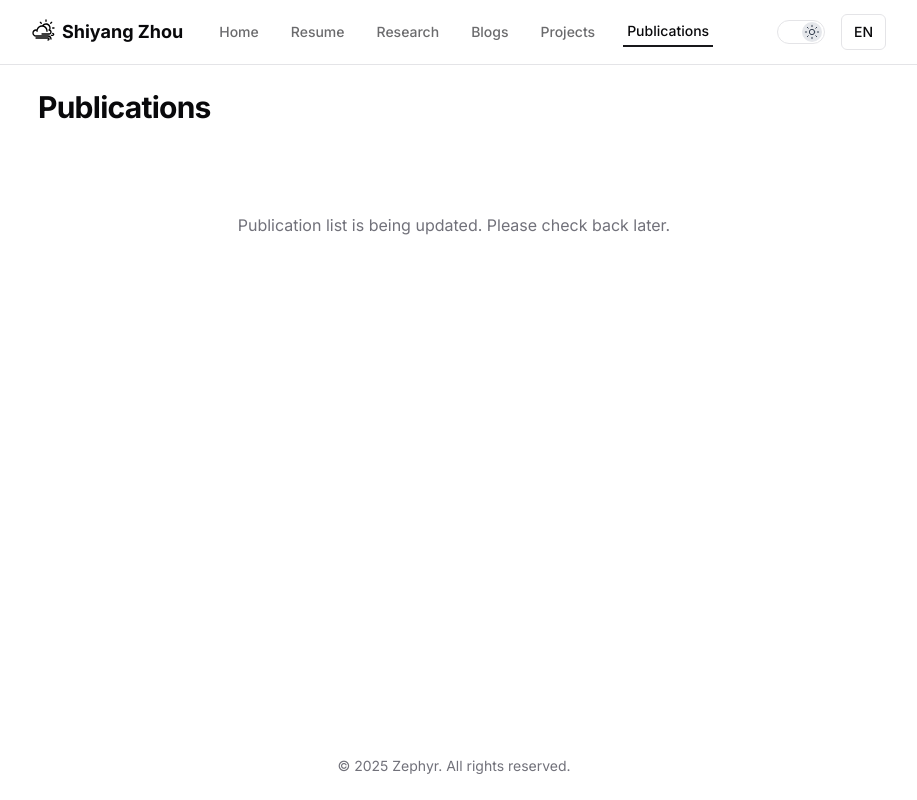
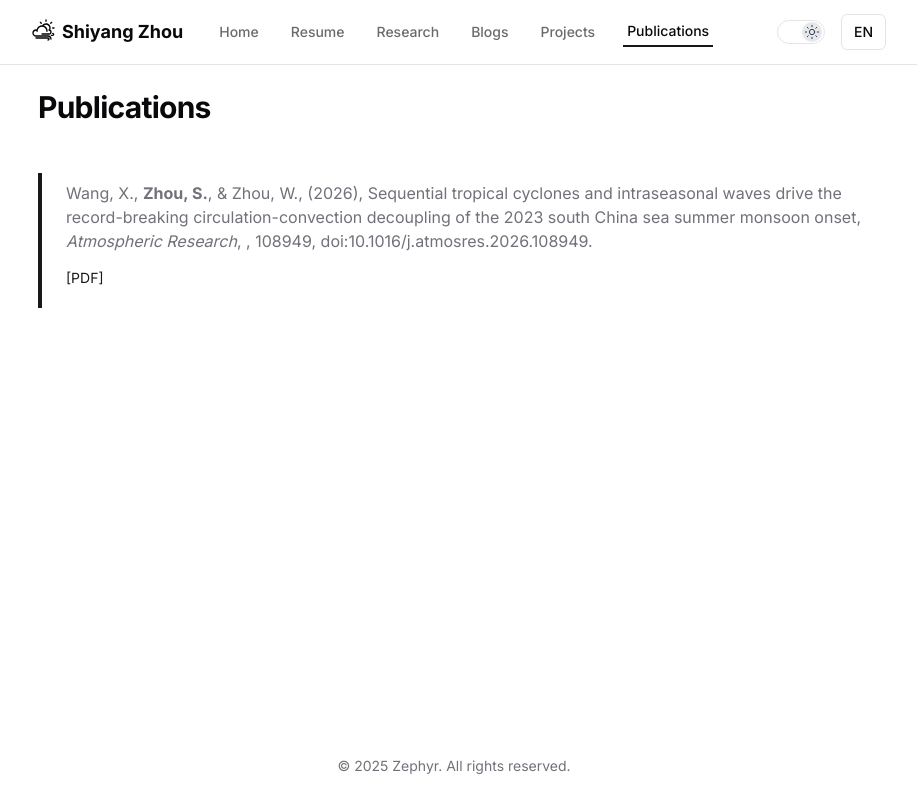
Before and after one commit to zsy1207/zsy1207.github.io, a Next.js app: page /publications in a window 1280 px wide. Shown: the whole page, without its empty margins (186-1103 px from the left). Built offline with nearby package versions, Linux system fonts and the light colour scheme.

Commit message:
Remove publication descriptions from publications page

```diff
--- a/app/(routes)/publications/page.tsx
+++ b/app/(routes)/publications/page.tsx
@@ -1,27 +1,37 @@
 "use client"
 
 import { useLanguage } from "@/context/language-context"
+import { ReactNode } from "react"
 
 interface Publication {
   title: string;
-  authors: string;
+  authors: ReactNode;
   journal: string;
   year: number;
   volume?: string;
   pages?: string;
   doi?: string;
   link?: string;
-  description: {
-    en: string;
-    zh: string;
-  };
 }
 
 export default function PublicationsPage() {
   const { language } = useLanguage()
 
-  // Empty publications array - to be updated later
-  const publications: Publication[] = []
+  const publications: Publication[] = [
+    {
+      title: "Sequential tropical cyclones and intraseasonal waves drive the record-breaking circulation-convection decoupling of the 2023 south China sea summer monsoon onset",
+      authors: (
+        <>
+          Wang, X., <strong>Zhou, S.</strong>, & Zhou, W.
+        </>
+      ),
+      journal: "Atmospheric Research",
+      year: 2026,
+      pages: "108949",
+      doi: "10.1016/j.atmosres.2026.108949",
+      link: "https://doi.org/10.1016/j.atmosres.2026.108949",
+    },
+  ]
 
   return (
     <div className="space-y-12">
@@ -49,9 +59,6 @@ export default function PublicationsPage() {
                       [PDF]
                     </a>
                   )}
-                  <p className="text-muted-foreground mt-2">
-                    {pub.description.en}
-                  </p>
                 </>
               ) : (
                 // Chinese National Standard Format
@@ -69,9 +76,6 @@ export default function PublicationsPage() {
                       [PDF]
                     </a>
                   )}
-                  <p className="text-muted-foreground mt-2">
-                    {pub.description.zh}
-                  </p>
                 </>
               )}
             </div>
```
